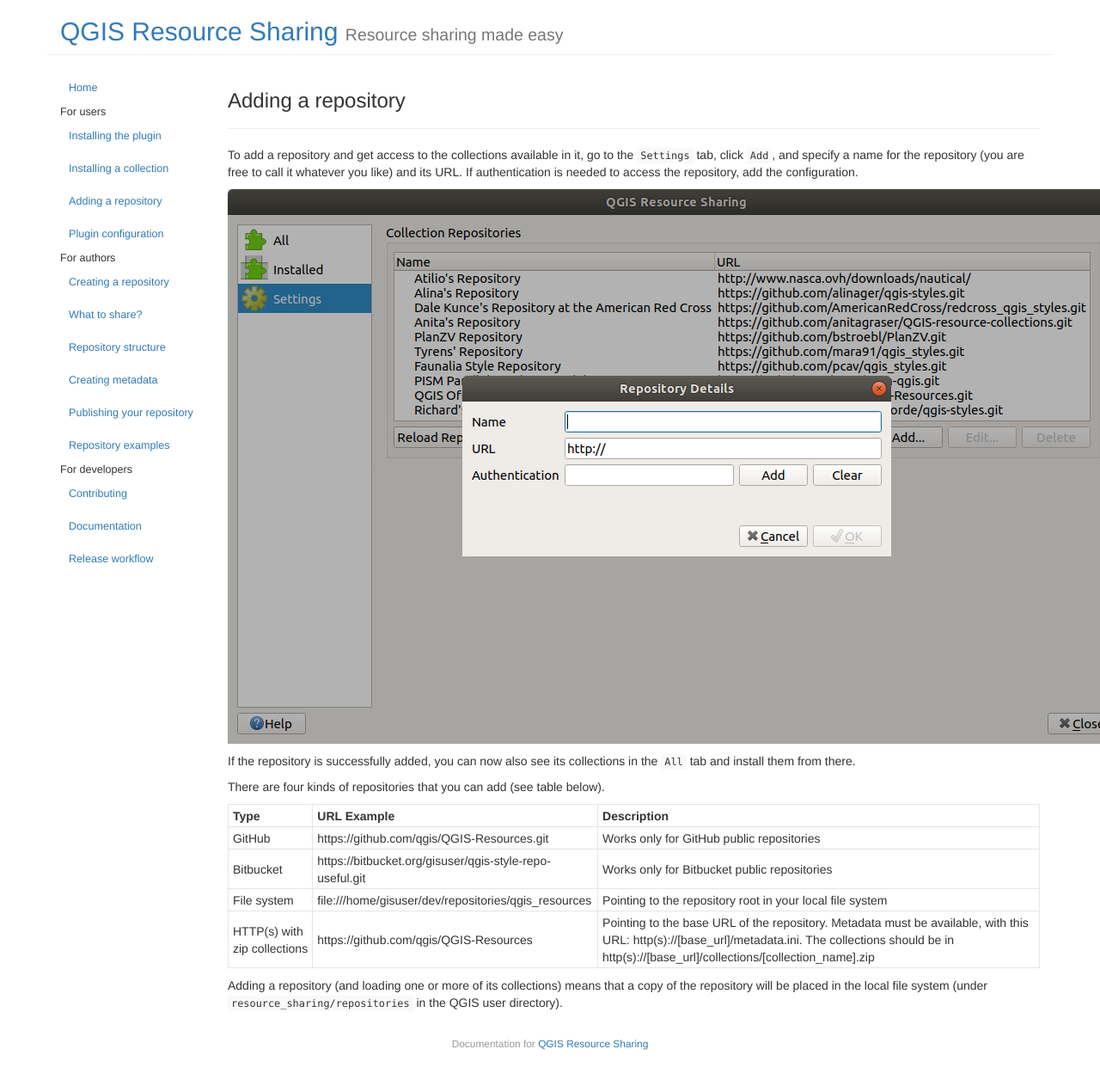
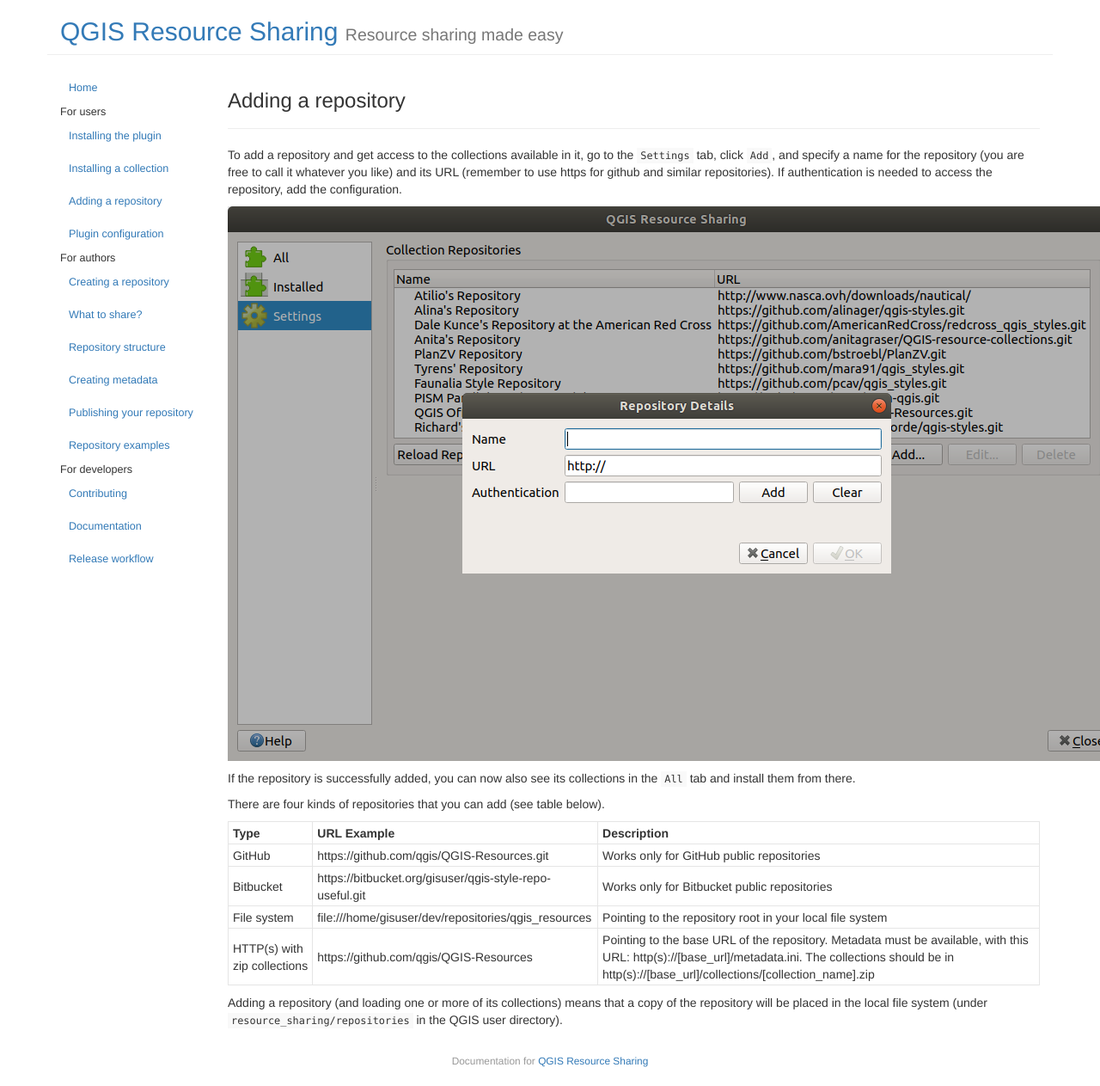
Before and after one commit to QGIS-Contribution/QGIS-ResourceSharing, a Jekyll site: the page built from _posts/2016-08-11-adding-repository.md, in a window 1280 px wide. Shown: the whole page at 86% size. Built offline with Jekyll 4.4.1, drawn with Linux system fonts in a browser that asks for light colours.

Commit message:
Suggest https as protocol for github repositories

````diff
--- a/_posts/2016-08-11-adding-repository.md
+++ b/_posts/2016-08-11-adding-repository.md
@@ -9,7 +9,7 @@
 To add a repository and get access to the collections available in it,
 go to the ```Settings``` tab, click ```Add```, and specify a name
 for the repository (you are free to call it whatever you like) and its
-URL.
+URL (remember to use https for github and similar repositories).
 If authentication is needed to access the repository, add the
 configuration.
 
````
